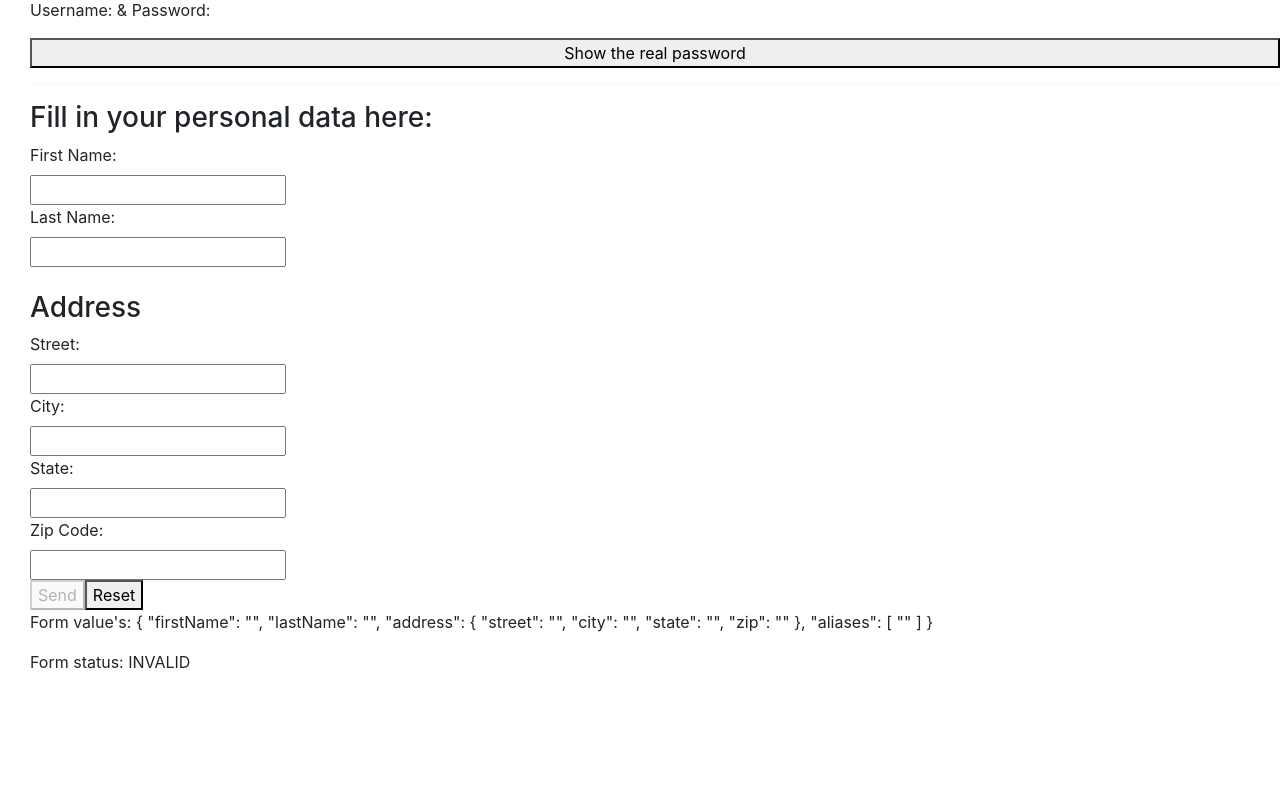
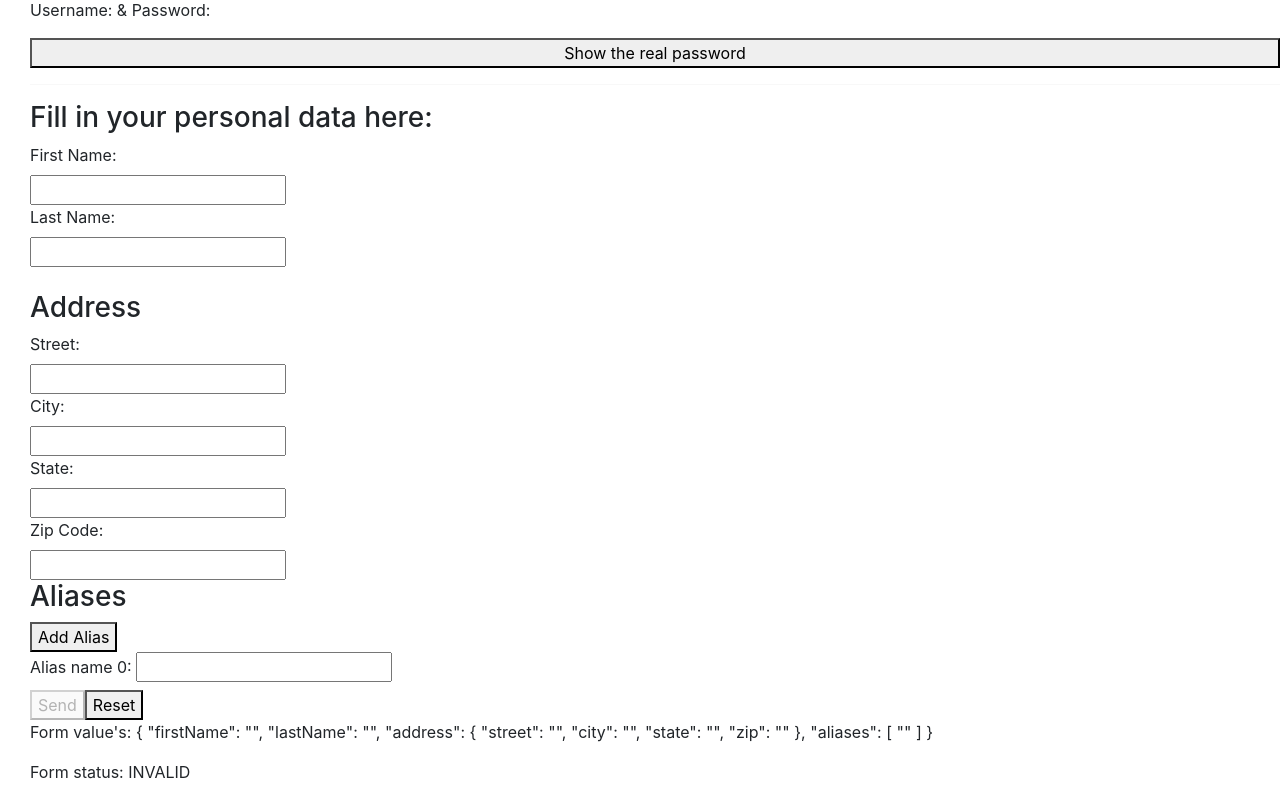
Before and after one commit to AnnKemp/AnguAni-3, an Angular app: page /reactive-form-component in a window 1280 px wide. Shown: the part 370-1170 px from the top of the page. Before the commit the page ends 1060 px from the top, so only its background shows below. Built offline with nearby package versions, Linux system fonts and the light colour scheme.

Commit message:
finished dynamic form, still a lot of questions

```diff
--- a/src/app/reactive-personaldata-form/reactive-personaldata-form.component.html
+++ b/src/app/reactive-personaldata-form/reactive-personaldata-form.component.html
@@ -20,6 +20,16 @@
         <label>Zip Code:</label><br />
         <input type="text" formControlName="zip"><br />
     </div>
+    <div formArrayName="aliases">
+        <h3>Aliases</h3>
+        <button (click)="addAlias()">Add Alias</button>
+        <div *ngFor="let alias of aliases.controls; let i=index">
+            <label>
+                Alias name {{ i }}:
+                <input type="text" [formControlName]="i">
+            </label>
+        </div>
+    </div>
     <button type="submit" [disabled]="!dataForm.valid">Send</button>
     <button type="reset">Reset</button>
 </form>
--- a/src/app/reactive-personaldata-form/reactive-personaldata-form.component.ts
+++ b/src/app/reactive-personaldata-form/reactive-personaldata-form.component.ts
@@ -32,6 +32,7 @@
 addAlias(){ // dynamically insert an alias control into the alias's form array
   this.aliases.push(this.fb.control('')); // the FormArray.push() method inserts the control as a new item in the array
 } // in the template, each control is displayed as a separate input field
+// nu nog uitzoeken hoe ik elk input veld een aparte 'name' kan geven, ook een toepassing zou interessant zijn
 
  constructor(private fb: FormBuilder){}
 
```
